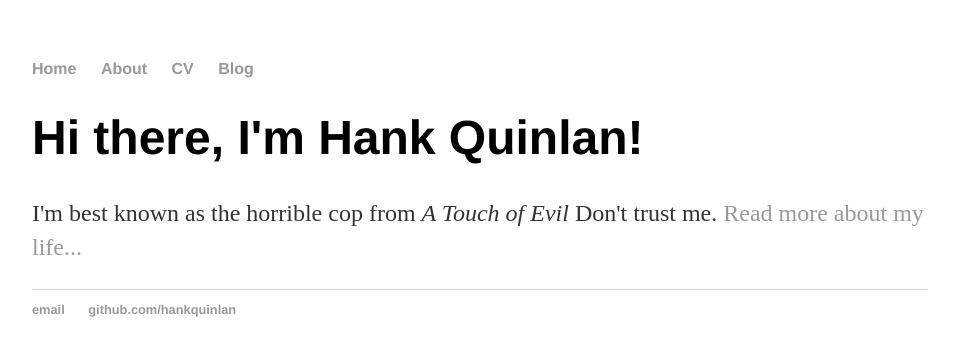
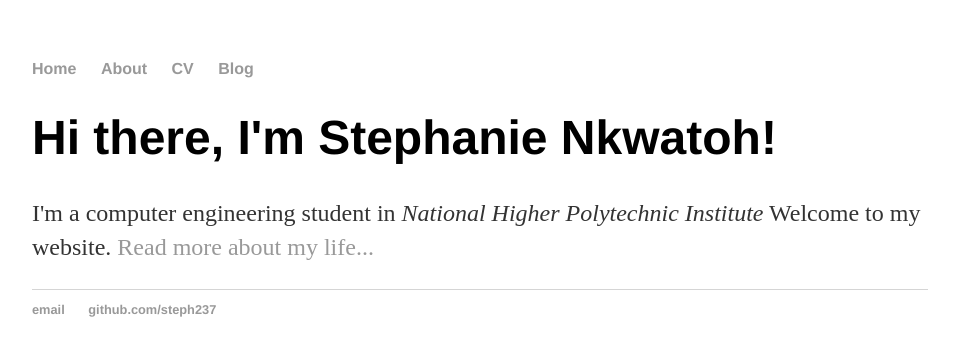
Before and after one commit to steph237/steph237.github.io, a Jekyll site: the page built from index.html, in a window 1280 px wide. Shown: the top 356 px of the page, without its empty margins (160-1115 px from the left). Built offline with Jekyll 4.4.1, drawn with Linux system fonts in a browser that asks for light colours.

Commit message:
Update default.html
editted the index website

```diff
--- a/_layouts/default.html
+++ b/_layouts/default.html
@@ -1,7 +1,7 @@
 <!DOCTYPE html>
 <html>
 	<head>
-		<title>Hank Quinlan, Horrible Cop</title>
+		<title>Stephanie Nkwatoh, a beginner</title>
 		<!-- link to main stylesheet -->
 		<link rel="stylesheet" type="text/css" href="/css/main.css">
 	</head>
@@ -16,14 +16,14 @@
 		</nav>
 		<div class="container">
     		<div class="blurb">
-        		<h1>Hi there, I'm Hank Quinlan!</h1>
-				<p>I'm best known as the horrible cop from <em>A Touch of Evil</em> Don't trust me. <a href="/about">Read more about my life...</a></p>
+        		<h1>Hi there, I'm Stephanie Nkwatoh!</h1>
+				<p>I'm a computer engineering student in <em>National Higher Polytechnic Institute</em> Welcome to my website. <a href="/about">Read more about my life...</a></p>
     		</div><!-- /.blurb -->
 		</div><!-- /.container -->
 		<footer>
     		<ul>
-        		<li><a href="mailto:hankquinlanhub@gmail.com">email</a></li>
-        		<li><a href="https://github.com/hankquinlan">github.com/hankquinlan</a></li>
+        		<li><a href="mailto:stephaniewnkwatoh@gmail.com">email</a></li>
+        		<li><a href="https://github.com/steph237">github.com/steph237</a></li>
 			</ul>
 		</footer>
 	</body>
```
